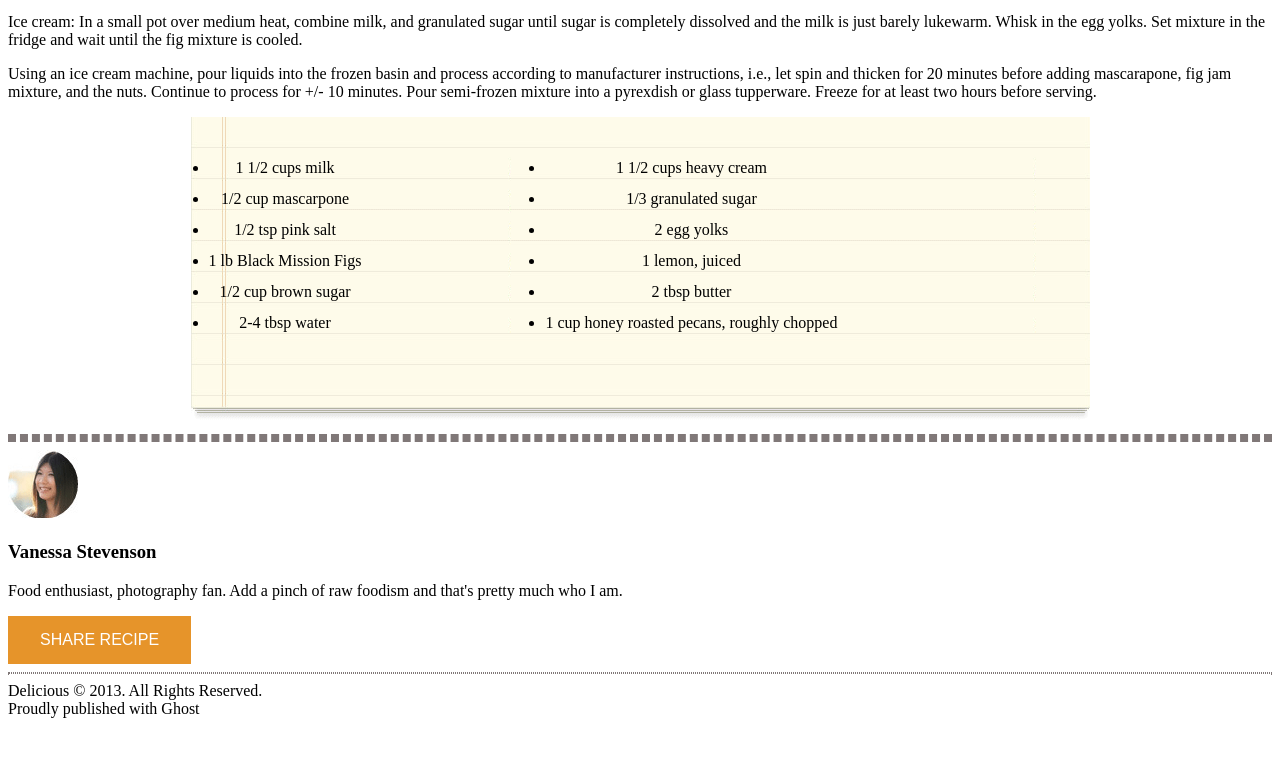
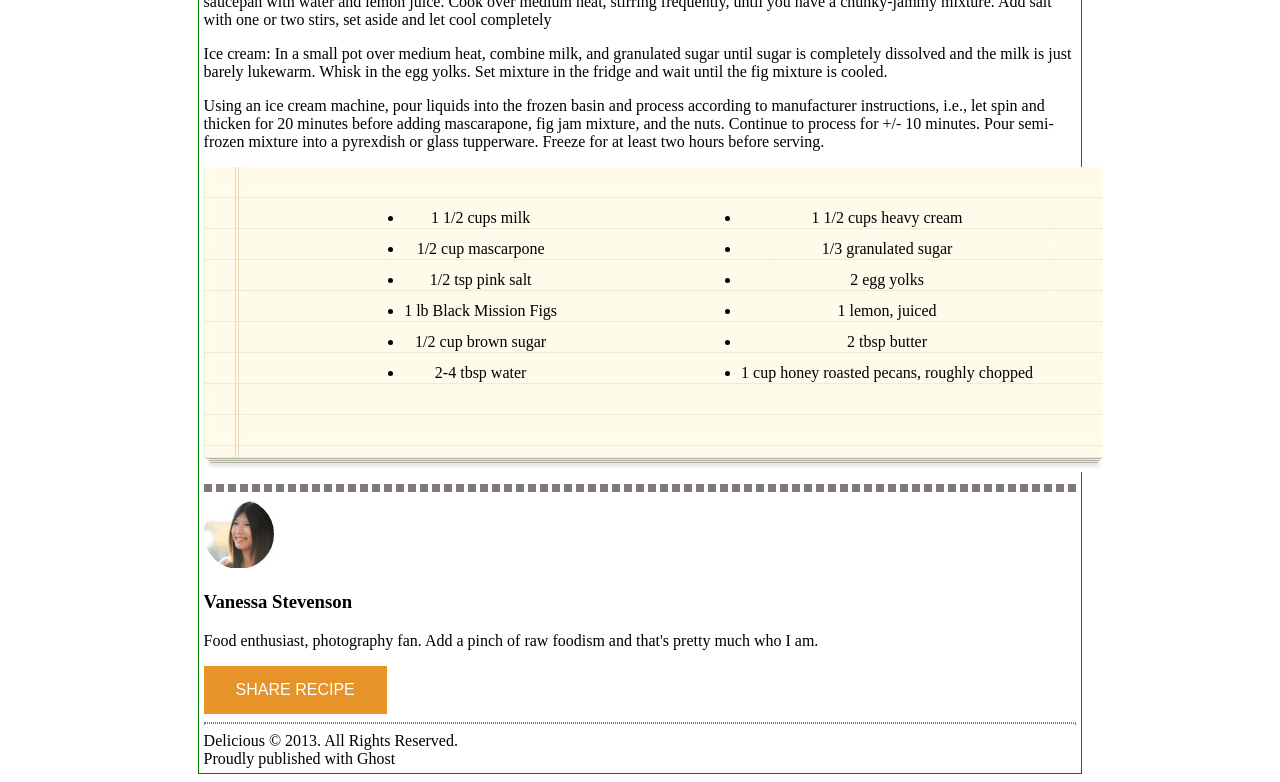
Before and after one commit to dizzyjaguar/chocolate-pizza, a plain HTML site: page index.html in a window 1280 px wide. Shown: the part 997-1779 px from the top of the page. Before the commit the page ends 1723 px from the top, so only its background shows below. Drawn offline with Linux system fonts and the light colour scheme.

Commit message:
create parent container for everything

```diff
--- a/index.html
+++ b/index.html
@@ -9,6 +9,7 @@
     <title>Document</title>
     <link rel="images" href="../img / lab-assets">
 </head>
+<div class="container">
 
     <header class="header">
 
@@ -81,6 +82,7 @@
 
 
         </footer>
+</div>
 </body>
 
 </html>
--- a/style.css
+++ b/style.css
@@ -1,6 +1,6 @@
 hr {
-    border: 1px dotted #ff0000;
-    border-style: none none dotted;
+    border: 4.5px dashed rgb(128, 120, 120);
+    border-style: dashed;
     color: #fff;
     background-color: #fff;
 }
@@ -10,6 +10,14 @@ ul {
     line-height: 31px;
     margin-left: 70px;
     margin-right: 70px;
+}
+
+.container {
+    border: 1px solid green;
+    margin-left: 15%;
+    margin-right: 15%;
+    object-fit: contain;
+    padding: 5px;
 }
 
 .section-2 {
@@ -38,14 +46,6 @@ ul {
     /* padding: 1cm; */
 }
 
-
-hr {
-    border: 4.5px dashed rgb(128, 120, 120);
-    border-style: dashed;
-    color: #fff;
-    background-color: #fff;
-}
-
 #section-1-title {
     font-family: 'Roboto', sans-serif;
 }
```
Lines whose indentation alone changed are shown as unchanged.
